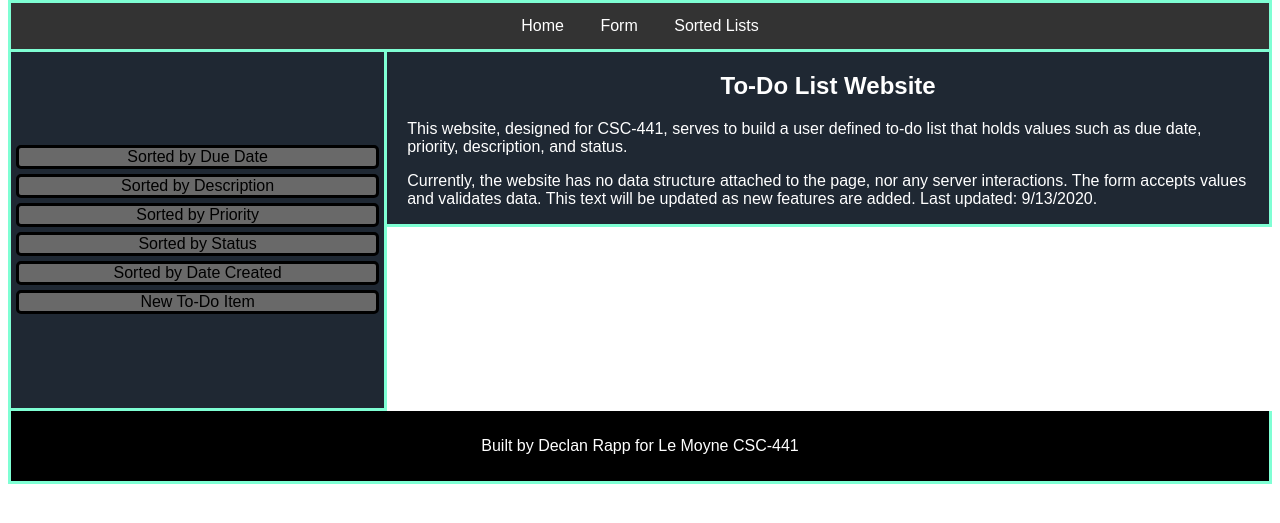
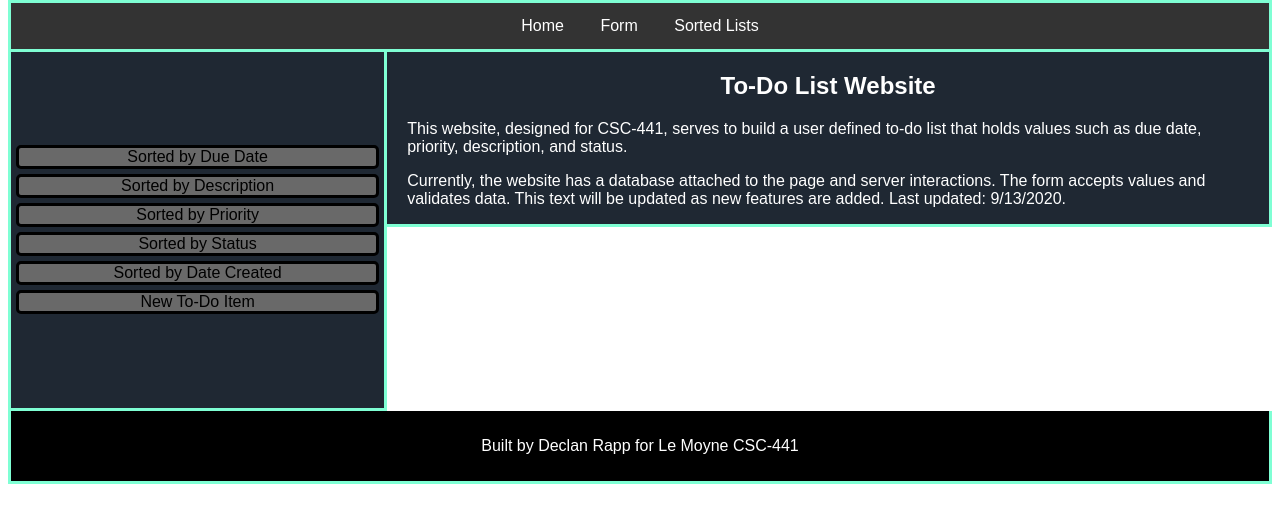
Before and after one commit to drapp111/CSC-441-Project, a plain HTML site: page HTML-CSS Files/index.html in a window 1280 px wide. Shown: the part 245-768 px from the top of the page. Drawn offline with Linux system fonts and the light colour scheme.

Commit message:
Updated index.html

```diff
--- a/HTML-CSS Files/index.html
+++ b/HTML-CSS Files/index.html
@@ -36,8 +36,7 @@
 		<h1 style = "text-align: center;">To-Do List Website</h1>
 		<p>This website, designed for CSC-441, serves to build a user defined to-do list
  		that holds values such as due date, priority, description, and status.</p>
-		<p>Currently, the website has no data structure attached to the page,
-		nor any server interactions. The form accepts values and validates data. This text will be updated as new features are added. Last updated: 9/13/2020.</p>
+		<p>Currently, the website has a database attached to the page and server interactions. The form accepts values and validates data. This text will be updated as new features are added. Last updated: 9/13/2020.</p>
 	</pageDescription>
 </section>
 <footer>
```
